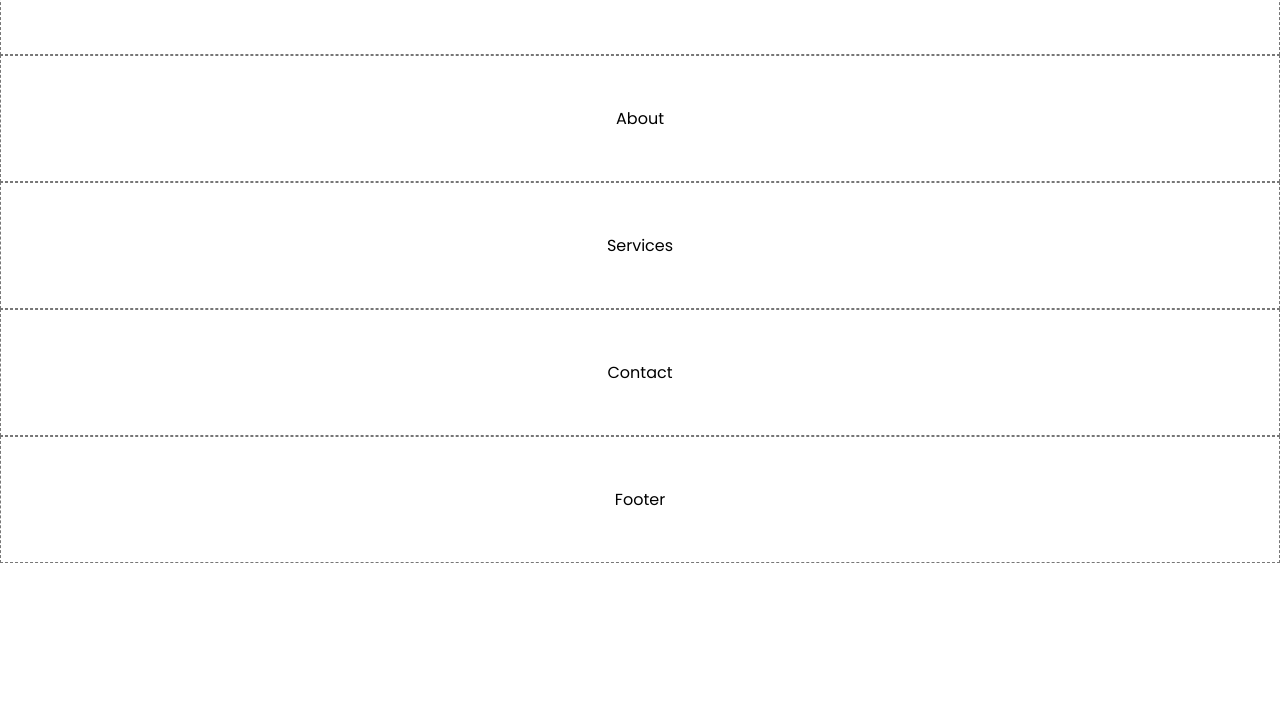
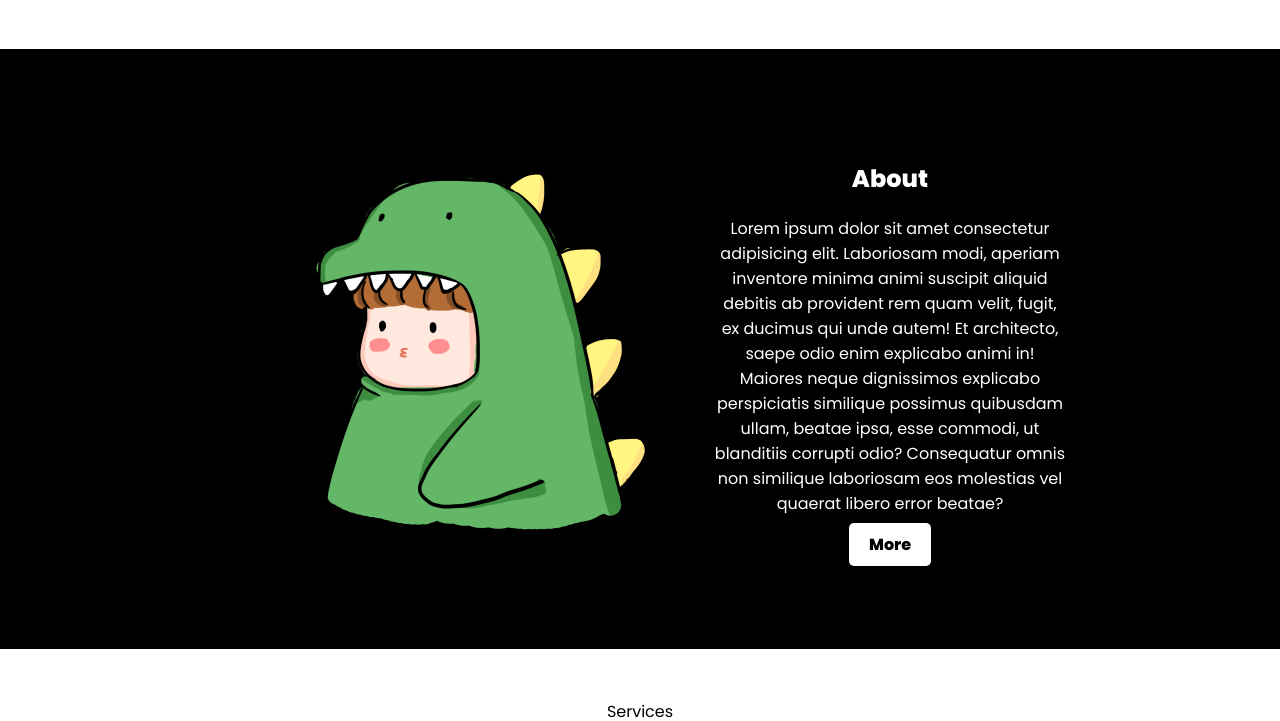
Before and after one commit to jordanleegraham17/CloudSurfWebDesigns, a plain HTML site: page index.html in a window 1280 px wide. Shown: the part 699-1420 px from the top of the page. Before the commit the page ends 1262 px from the top, so only its background shows below. Drawn offline with Linux system fonts and the light colour scheme.

Commit message:
Added 'about' section to homepage.

```diff
--- a/index.html
+++ b/index.html
@@ -42,7 +42,29 @@
           />
         </div>
       </section>
-      <section class="section-about">About</section>
+      <section class="section-about">
+        <div class="about-image-left">
+          <img
+            src="images/avatar.png"
+            alt="https://pngtree.com/freepng/520-couple-avatar-boy-avatar-little-dinosaur-cartoon-cute_4561296.html'>png image from pngtree.com/"
+            class="avatar"
+          />
+        </div>
+        <div class="about-text-right">
+          <h1>About</h1>
+          <p>
+            Lorem ipsum dolor sit amet consectetur adipisicing elit. Laboriosam
+            modi, aperiam inventore minima animi suscipit aliquid debitis ab
+            provident rem quam velit, fugit, ex ducimus qui unde autem! Et
+            architecto, saepe odio enim explicabo animi in! Maiores neque
+            dignissimos explicabo perspiciatis similique possimus quibusdam
+            ullam, beatae ipsa, esse commodi, ut blanditiis corrupti odio?
+            Consequatur omnis non similique laboriosam eos molestias vel quaerat
+            libero error beatae?
+          </p>
+          <a href="#" class="about-text-button">More</a>
+        </div>
+      </section>
       <section class="section-services">Services</section>
       <section class="section-contact">Contact</section>
       <section class="footer">Footer</section>
--- a/style.css
+++ b/style.css
@@ -19,7 +19,6 @@ body {
 }
 
 .grid-container > section {
-    border: 1px dashed #777;
     text-align: center;
     padding: 50px;
 }
@@ -34,7 +33,6 @@ body {
     display: flex;
     justify-content: flex-end;
     align-items: center;
-    border: dashed 1px #777;
 }
 
 .logo {
@@ -111,6 +109,32 @@ body {
 /* About styling */
 .section-about {
     grid-column: span 8;
+    display: flex;
+    justify-content: center;
+    align-items: center;
+    height: 500px;
+    background-color: black;
+}
+
+.about-image-left {
+    background-color: black;
+    max-width: 500px;
+    height: auto;
+}
+
+.about-text-right {
+    background-color: black;
+    color: white;
+    width: 30%;
+}
+
+.about-text-button {
+    background-color: white;
+    color: black;
+    text-decoration: none;
+    padding: 10px 20px;
+    font-weight: bold;
+    border-radius: 5px;
 }
 
 /* Services styling */
```
